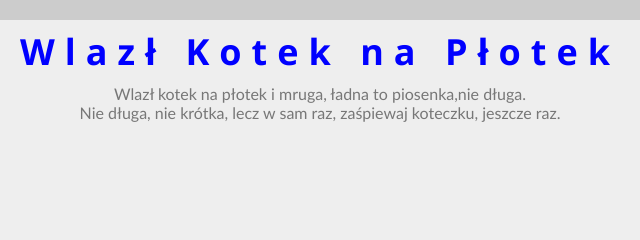
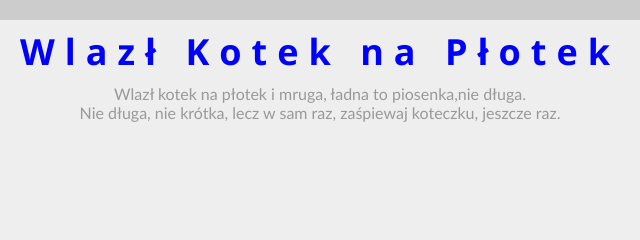
Before and after one commit to arturodfrontu/cat-song, a plain HTML site: page index.html in a window 1280 px wide. Shown: the top 240 px of the page, 320-960 px from the left. Drawn offline with Linux system fonts and the light colour scheme.

Commit message:
Update html structure - verse section add, add basic styling

```diff
--- a/css/style.css
+++ b/css/style.css
@@ -32,6 +32,6 @@ body{
 .song-text {
     font-size: 16px;
     font-family: 'Trebuchet MS', 'Lucida Sans Unicode', 'Lucida Grande', 'Lucida Sans', Arial, sans-serif;
-    color: #777777;
+    color: #999;
     text-align: center;
 }
--- a/index.html
+++ b/index.html
@@ -8,13 +8,21 @@
 </head>
 <body>
     <div class="container">
+
         <h1 class="song-title">Wlazł Kotek na Płotek</h1>
+
+        <section class="verse">
+
             <p class="song-text">
                 Wlazł kotek na płotek i mruga, ładna to piosenka,nie długa.
             </p>
+
             <p class="song-text">
                 Nie długa, nie krótka, lecz w sam raz, zaśpiewaj koteczku, jeszcze raz.
             </p>
+
+        </section>
+
     </div>
 </body>
 </html>
```
Lines whose indentation alone changed are shown as unchanged.
